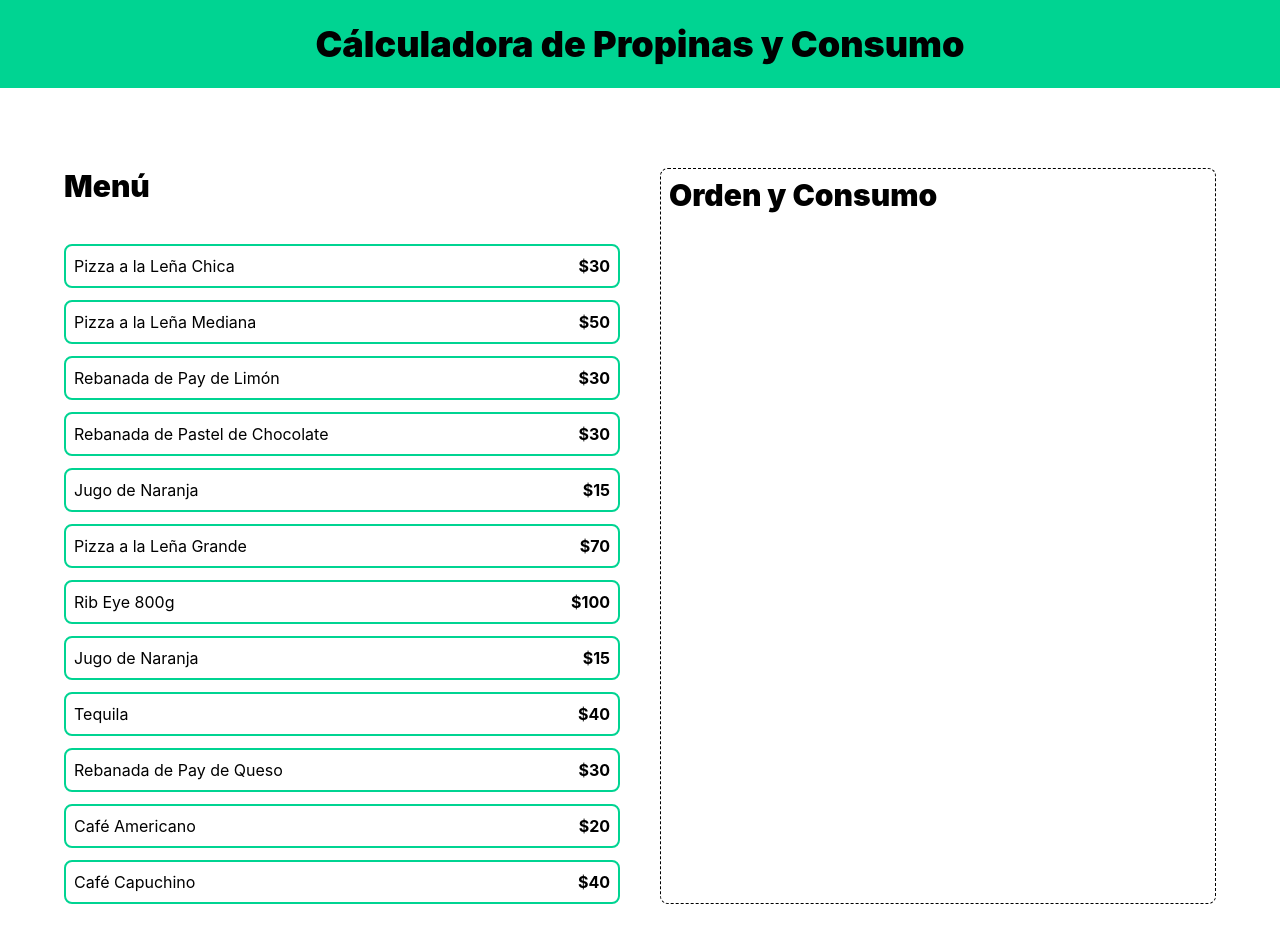
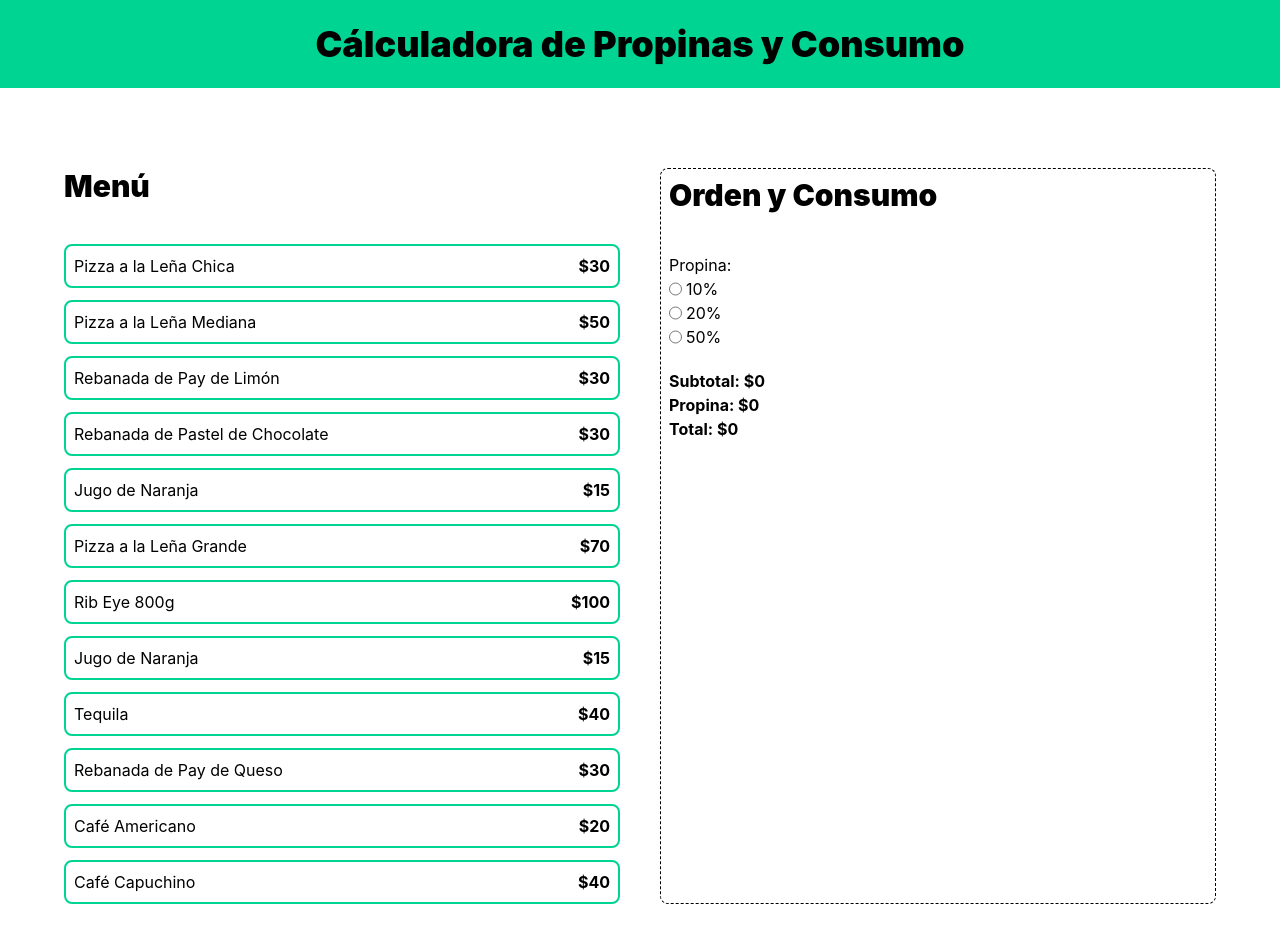
Before and after one commit to justjianpier/calculadora-propinas, a React (Vite) app: page / in a window 1280 px wide. Shown: the top 942 px of the page. Built offline with nearby package versions, Linux system fonts and the light colour scheme.

Commit message:
feat: complete tip calculator functionality

```diff
--- a/src/App.tsx
+++ b/src/App.tsx
@@ -1,10 +1,12 @@
 import { MenuItem } from "./components/MenuItem";
 import { OrderContents } from "./components/OrderContents";
+import { OrderTotal } from "./components/OrderTotals";
+import { TipPercentage } from "./components/TipPercentage";
 import { menuItems } from "./data/db";
 import { useOrder } from "./hooks/useOrder";
 
 function App() {
-  const { order, setOrder, addItem, removeItem } = useOrder();
+  const { order, tip, setTip, addItem, removeItem } = useOrder();
 
   return (
     <>
@@ -27,6 +29,8 @@ function App() {
           <h2 className="text-3xl font-black mb-10">Orden y Consumo</h2>
           <div>
             <OrderContents order={order} removeItem={removeItem} />
+            <TipPercentage setTip={setTip} />
+            <OrderTotal order={order} tip={tip} />
           </div>
         </div>
       </section>
--- /dev/null
+++ b/src/components/OrderTotals.tsx
@@ -0,0 +1,25 @@
+import type { OrderItem } from "../types";
+
+type OrderTotalProps = {
+  order: OrderItem[];
+  tip: number;
+};
+
+export function OrderTotal({ order, tip }: OrderTotalProps) {
+  const subTotalAmount = order.reduce(
+    (total, item) => total + item.price * item.quantity,
+    0,
+  );
+
+  const tipAmount = subTotalAmount * tip;
+
+  const totalAmount = subTotalAmount + tipAmount;
+
+  return (
+    <div className="mt-5">
+      <p className="font-bold">Subtotal: ${subTotalAmount}</p>
+      <p className="font-bold">Propina: ${tipAmount}</p>
+      <p className="font-bold">Total: ${totalAmount}</p>
+    </div>
+  );
+}
--- /dev/null
+++ b/src/components/TipPercentage.tsx
@@ -0,0 +1,41 @@
+type TipPercentageProps = {
+  setTip: React.Dispatch<React.SetStateAction<number>>;
+};
+
+export function TipPercentage({ setTip }: TipPercentageProps) {
+  const tipOptions = [
+    {
+      id: "tip-10",
+      value: 0.1,
+      label: "10%",
+    },
+    {
+      id: "tip-20",
+      value: 0.2,
+      label: "20%",
+    },
+    {
+      id: "tip-50",
+      value: 0.5,
+      label: "50%",
+    },
+  ];
+
+  return (
+    <div className="mt-5">
+      <p>Propina: </p>
+      {tipOptions.map((option) => (
+        <div key={option.id} className="flex gap-1">
+          <input
+            type="radio"
+            name="tipPercentage"
+            id={option.id}
+            value={option.value}
+            onChange={(e) => setTip(+e.target.value)}
+          />
+          <label htmlFor={option.id}>{option.label}</label>
+        </div>
+      ))}
+    </div>
+  );
+}
--- a/src/hooks/useOrder.ts
+++ b/src/hooks/useOrder.ts
@@ -3,6 +3,7 @@ import type { MenuItem, OrderItem } from "../types";
 
 export const useOrder = () => {
   const [order, setOrder] = useState<OrderItem[]>([]);
+  const [tip, setTip] = useState(0);
 
   const addItem = (item: MenuItem) => {
     const itemExist = order.find((orderItem) => orderItem.id === item.id);
@@ -28,6 +29,8 @@ export const useOrder = () => {
   return {
     order,
     setOrder,
+    tip,
+    setTip,
     addItem,
     removeItem,
   };
```
Also changed, not shown: src/types/index.ts (line endings or trailing spaces).
